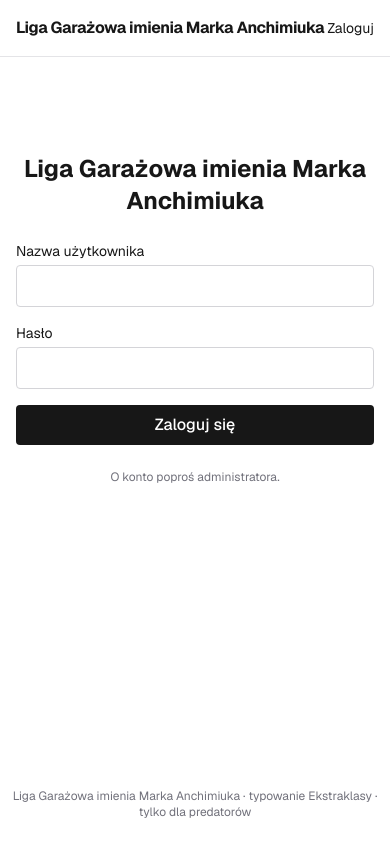
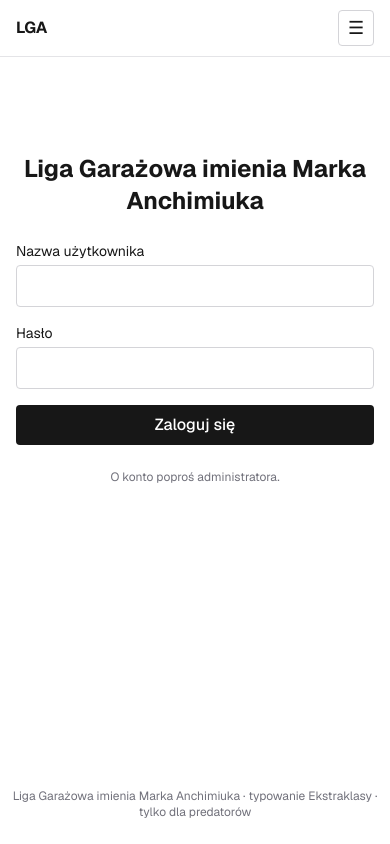
Before and after one commit to safety2nd/typerek, a Next.js app: page /login in a window 390 px wide. Built offline with nearby package versions, Linux system fonts and the light colour scheme; no server answers.

Commit message:
Fix mobile nav: hamburger menu + short title on small screens

```diff
--- /dev/null
+++ b/src/components/mobile-nav.tsx
@@ -0,0 +1,24 @@
+"use client";
+
+import { useState } from "react";
+
+export function MobileNav({ children }: { children: React.ReactNode }) {
+  const [open, setOpen] = useState(false);
+
+  return (
+    <>
+      <button
+        onClick={() => setOpen(!open)}
+        className="flex items-center justify-center w-9 h-9 rounded border border-zinc-300 dark:border-zinc-700"
+        aria-label="Menu"
+      >
+        <span className="text-lg">{open ? "✕" : "☰"}</span>
+      </button>
+      {open ? (
+        <div className="absolute top-14 left-0 right-0 bg-background border-b border-zinc-200 dark:border-zinc-800 px-4 py-4 flex flex-col gap-3 text-sm">
+          {children}
+        </div>
+      ) : null}
+    </>
+  );
+}
--- a/src/components/nav-bar.tsx
+++ b/src/components/nav-bar.tsx
@@ -1,50 +1,41 @@
 import Link from "next/link";
 import { getCurrentUser, getProfile } from "@/lib/auth";
+import { MobileNav } from "./mobile-nav";
 
 export async function NavBar() {
   const user = await getCurrentUser();
   const profile = user ? await getProfile() : null;
 
+  const links = user ? (
+    <>
+      <Link href="/" className="hover:underline">Typuj</Link>
+      <Link href="/standings" className="hover:underline">Tabela</Link>
+      <Link href="/stats" className="hover:underline">Statystyki</Link>
+      <Link href="/dashboard" className="hover:underline">Tablica typów</Link>
+      <Link href="/predictions" className="hover:underline">Wszystkie typy</Link>
+      {profile?.is_admin ? (
+        <Link href="/admin" className="hover:underline text-amber-500">Admin</Link>
+      ) : null}
+      <form action="/auth/signout" method="post">
+        <button className="hover:underline" type="submit">Wyloguj</button>
+      </form>
+    </>
+  ) : (
+    <Link href="/login" className="hover:underline">Zaloguj</Link>
+  );
+
   return (
     <header className="w-full border-b border-zinc-200 dark:border-zinc-800">
       <nav className="max-w-5xl mx-auto px-4 h-14 flex items-center justify-between">
-        <Link href="/" className="font-bold tracking-tight">
-          Liga Garażowa imienia Marka Anchimiuka
+        <Link href="/" className="font-bold tracking-tight whitespace-nowrap">
+          <span className="hidden sm:inline">Liga Garażowa imienia Marka Anchimiuka</span>
+          <span className="sm:hidden">LGA</span>
         </Link>
-        <div className="flex items-center gap-4 text-sm">
-          {user ? (
-            <>
-              <Link href="/" className="hover:underline">
-                Typuj
-              </Link>
-              <Link href="/standings" className="hover:underline">
-                Tabela
-              </Link>
-              <Link href="/stats" className="hover:underline">
-                Statystyki
-              </Link>
-              <Link href="/dashboard" className="hover:underline">
-                Tablica typów
-              </Link>
-              <Link href="/predictions" className="hover:underline">
-                Wszystkie typy
-              </Link>
-              {profile?.is_admin ? (
-                <Link href="/admin" className="hover:underline text-amber-500">
-                  Admin
-                </Link>
-              ) : null}
-              <form action="/auth/signout" method="post">
-                <button className="hover:underline" type="submit">
-                  Wyloguj
-                </button>
-              </form>
-            </>
-          ) : (
-            <Link href="/login" className="hover:underline">
-              Zaloguj
-            </Link>
-          )}
+        <div className="hidden sm:flex items-center gap-4 text-sm">
+          {links}
+        </div>
+        <div className="sm:hidden">
+          <MobileNav>{links}</MobileNav>
         </div>
       </nav>
     </header>
```
